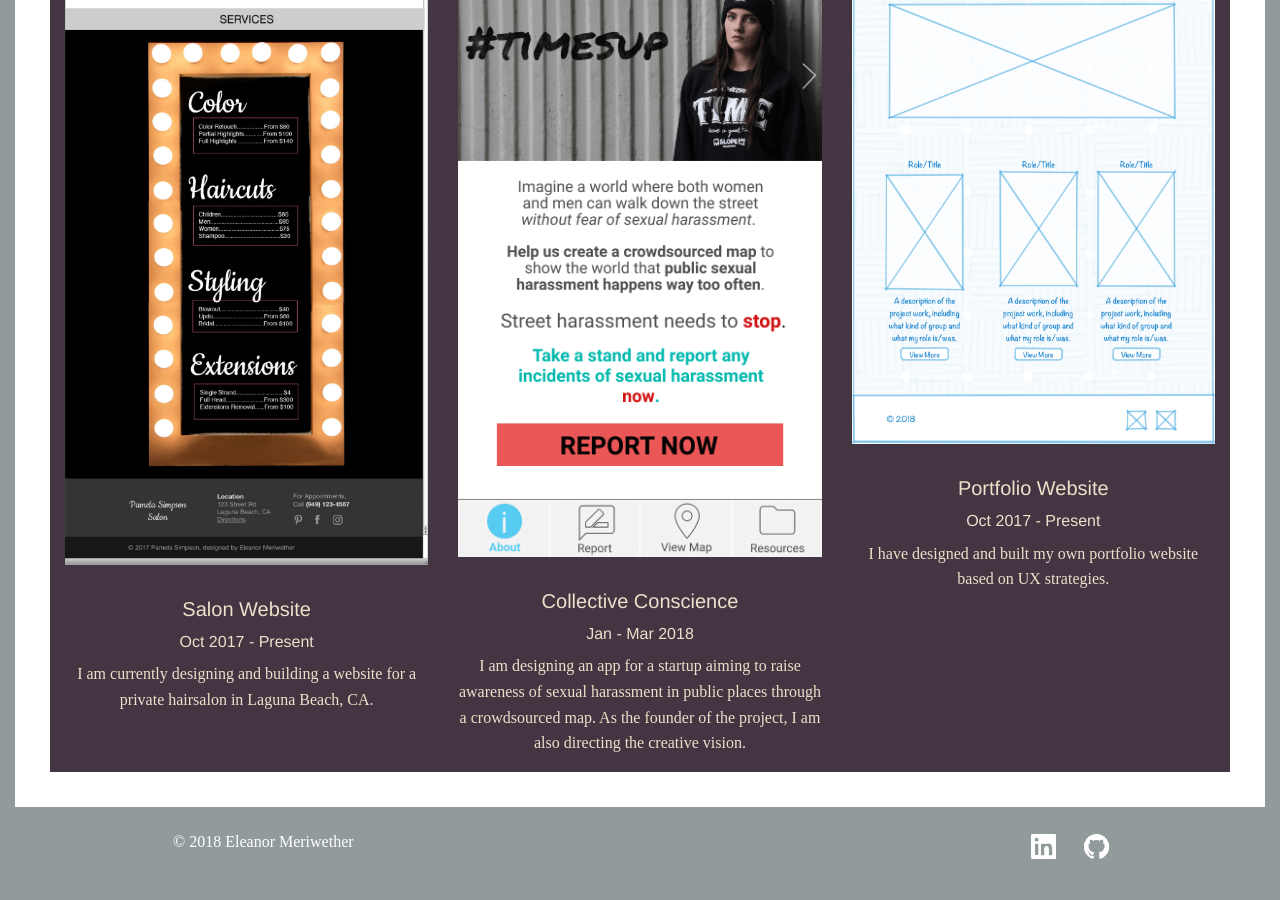
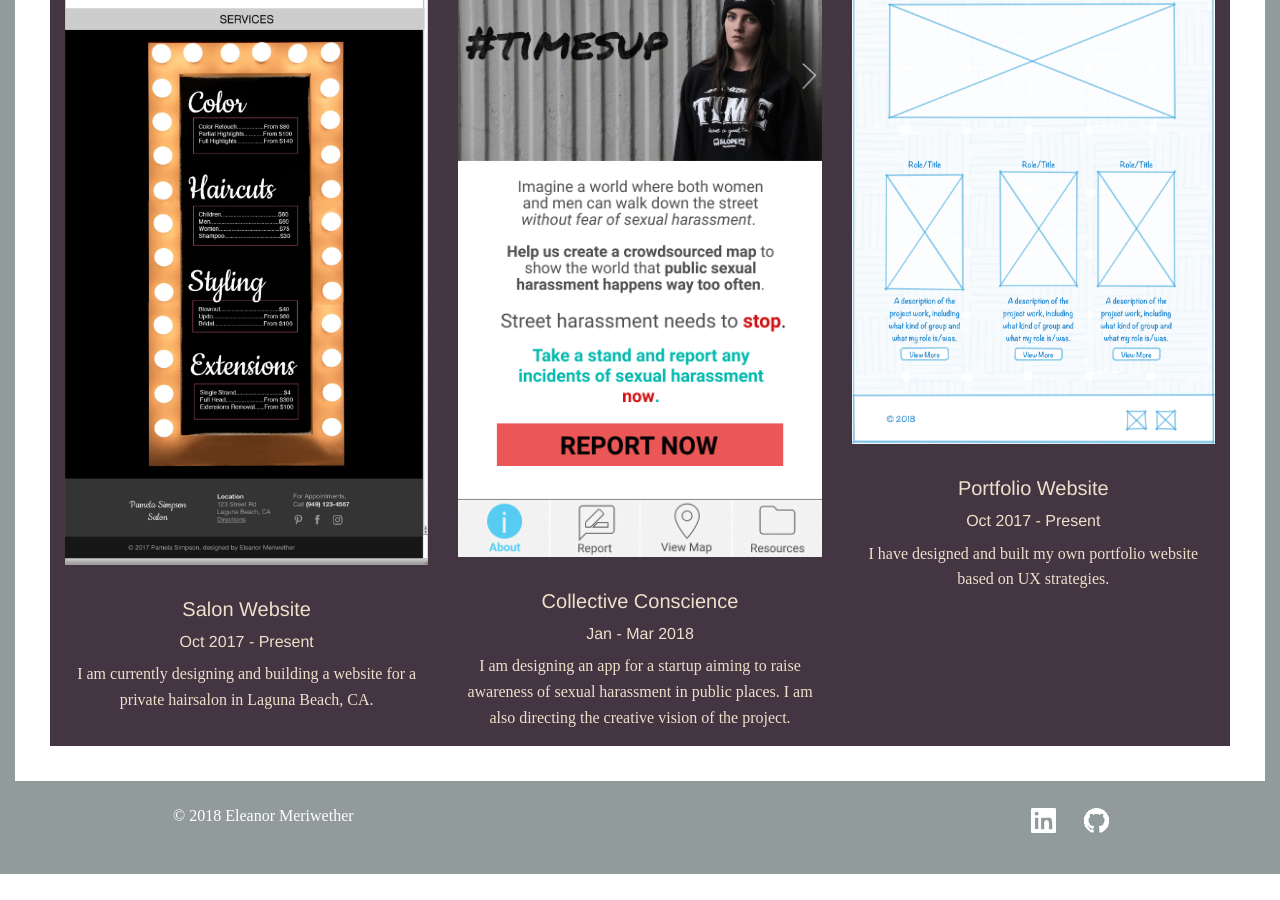
Before and after one commit to emeriwether/emeriwether.github.io, a Jekyll site: the page built from index.html, in a window 1280 px wide and 900 px high, scrolled down 985 px. Built offline with Jekyll 4.4.1, drawn with Linux system fonts in a browser that asks for light colours; some web fonts are replaced; after the commit the page ends 1859 px from its top, so only the background shows below that.

Commit message:
update descrip for cc thumnail

```diff
--- a/index.html
+++ b/index.html
@@ -25,7 +25,7 @@ category: main
                             <div class="cell"><img src="img/projectGallery/collectiveConscience_Thumbnail.png" class="projectGalleryImg"></div>
                             <div class="cell"><h5 class="projTitle">Collective Conscience</h5></div>
                             <div class="cell"><h6 class="projDate">Jan - Mar 2018</h6></div>
-                            <div class="cell"><p class="projDescrip">I am designing an app for a startup aiming to raise awareness of sexual harassment in public places through a crowdsourced map. As the founder of the project, I am also directing the creative vision.</p></div>
+                            <div class="cell"><p class="projDescrip">I am designing an app for a startup aiming to raise awareness of sexual harassment in public places. I am also directing the creative vision of the project.</p></div>
                         </div>
                     </section>
                     <section class="medium-4 cell">
```
